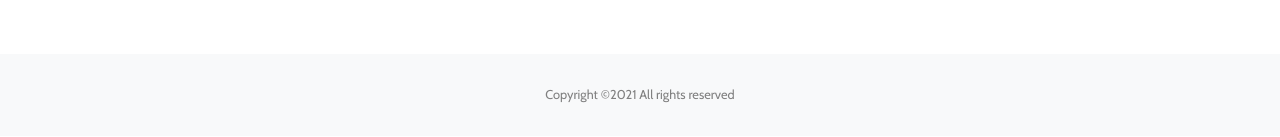
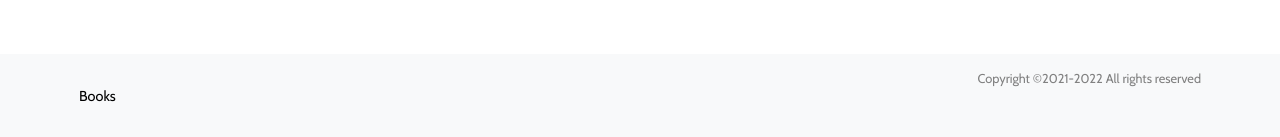
Before and after one commit to andriimaksymov/newspaper, a React (Create React App) app: page / in a window 1280 px wide. Shown: the part 1273-1410 px from the top of the page. Built offline with nearby package versions, Linux system fonts and the light colour scheme; no server answers; a web font is replaced by a local one.

Commit message:
chore: add books link into footer

```diff
--- a/src/components/layout/Footer.jsx
+++ b/src/components/layout/Footer.jsx
@@ -1,14 +1,24 @@
+import { NavLink } from 'react-router-dom';
 import Box from '@mui/material/Box';
 import Container from '@mui/material/Container';
+import Grid from '@mui/material/Grid';
 import Typography from '@mui/material/Typography';
+import routes from '../../utils/routes';
 
 export default function Footer() {
   return (
     <Box py={4} backgroundColor="#f8f9fa" component="footer">
       <Container>
-        <Typography align="center" variant="body2">
-          Copyright ©2021 All rights reserved
-        </Typography>
+        <Grid container spacing={2} justifyContent="space-between">
+          <Grid item>
+            <NavLink to={routes.books}>Books</NavLink>
+          </Grid>
+          <Grid>
+            <Typography variant="body2">
+              Copyright ©2021-2022 All rights reserved
+            </Typography>
+          </Grid>
+        </Grid>
       </Container>
     </Box>
   );
--- a/src/styles/theme/index.js
+++ b/src/styles/theme/index.js
@@ -92,6 +92,9 @@ const theme = createTheme({
             textDecoration: 'none',
             color: 'hsl(90, 50%, 53%)',
           },
+          '&.active': {
+            color: 'hsl(90, 50%, 53%)',
+          },
         },
       },
     },
```
